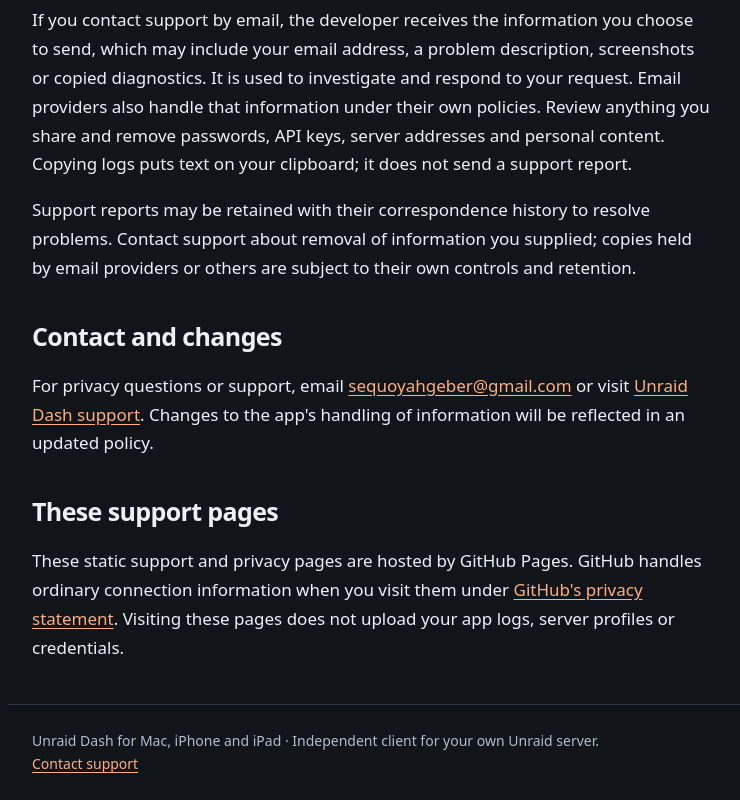
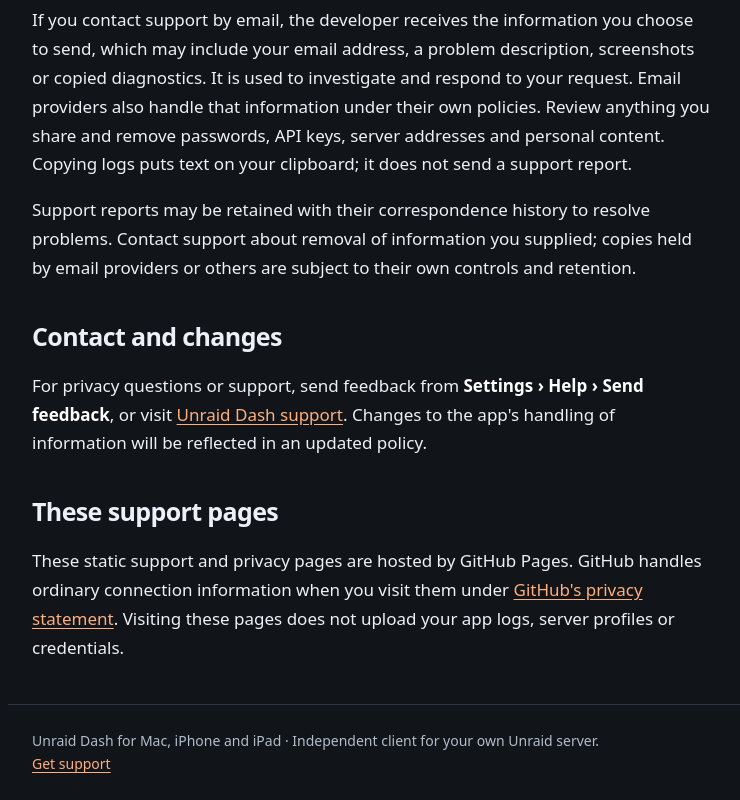
Before and after one commit to SequoyahGeber/unraid-dash-support, a plain HTML site: page privacy.html in a window 1280 px wide. Shown: the part 3402-4202 px from the top of the page, without its empty margins (222-962 px from the left). Drawn offline with Linux system fonts and the light colour scheme.

Commit message:
docs: no email address anywhere; support goes through in-app Send feedback (D-120)
Co-Authored-By: Claude Opus 5.5 <noreply@anthropic.com>

```diff
--- a/privacy.html
+++ b/privacy.html
@@ -24,6 +24,6 @@
 <p>If you contact support by email, the developer receives the information you choose to send, which may include your email address, a problem description, screenshots or copied diagnostics. It is used to investigate and respond to your request. Email providers also handle that information under their own policies. Review anything you share and remove passwords, API keys, server addresses and personal content. Copying logs puts text on your clipboard; it does not send a support report.</p>
 <p>Support reports may be retained with their correspondence history to resolve problems. Contact support about removal of information you supplied; copies held by email providers or others are subject to their own controls and retention.</p>
 <h2>Contact and changes</h2>
-<p>For privacy questions or support, email <a href="mailto:sequoyahgeber@gmail.com">sequoyahgeber@gmail.com</a> or visit <a href="https://sequoyahgeber.github.io/unraid-dash-support/">Unraid Dash support</a>. Changes to the app's handling of information will be reflected in an updated policy.</p>
+<p>For privacy questions or support, send feedback from <strong>Settings › Help › Send feedback</strong>, or visit <a href="https://sequoyahgeber.github.io/unraid-dash-support/">Unraid Dash support</a>. Changes to the app's handling of information will be reflected in an updated policy.</p>
 <h2>These support pages</h2>
-<p>These static support and privacy pages are hosted by GitHub Pages. GitHub handles ordinary connection information when you visit them under <a href="https://docs.github.com/en/site-policy/privacy-policies/github-general-privacy-statement">GitHub's privacy statement</a>. Visiting these pages does not upload your app logs, server profiles or credentials.</p></main><footer>Unraid Dash for Mac, iPhone and iPad · Independent client for your own Unraid server.<br><a href="mailto:sequoyahgeber@gmail.com">Contact support</a></footer></body></html>
+<p>These static support and privacy pages are hosted by GitHub Pages. GitHub handles ordinary connection information when you visit them under <a href="https://docs.github.com/en/site-policy/privacy-policies/github-general-privacy-statement">GitHub's privacy statement</a>. Visiting these pages does not upload your app logs, server profiles or credentials.</p></main><footer>Unraid Dash for Mac, iPhone and iPad · Independent client for your own Unraid server.<br><a href="./">Get support</a></footer></body></html>
```
Also changed, not shown: index.html (+1 -1 lines), 1 other file.
